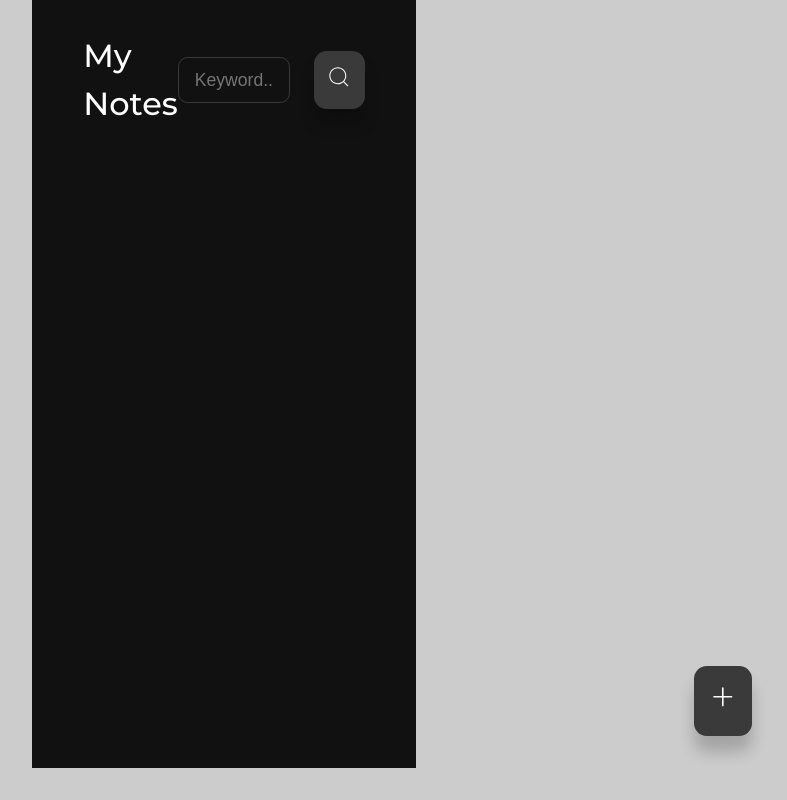
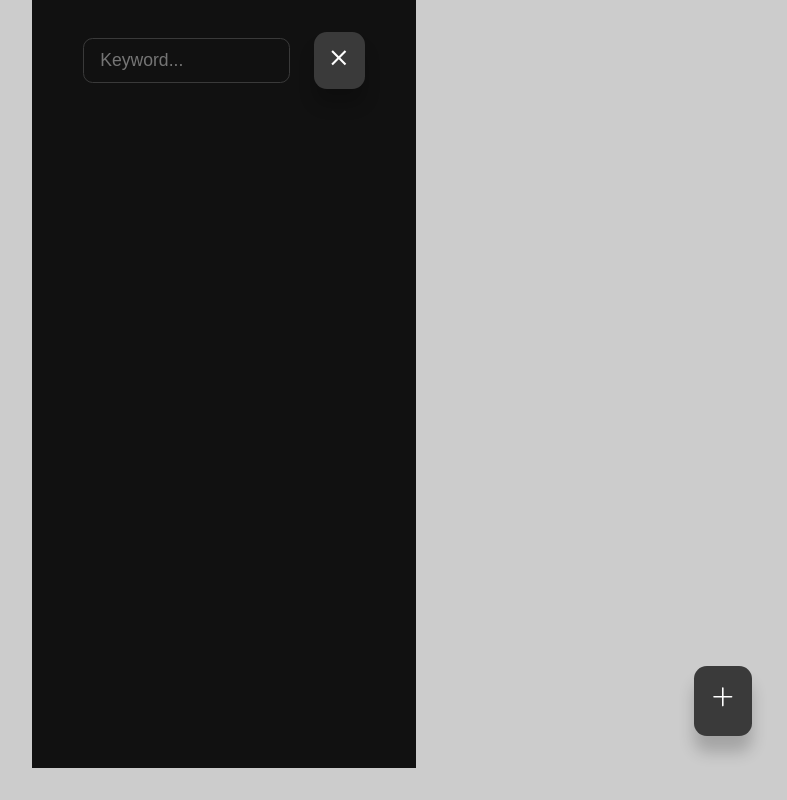
Before and after one commit to Rashijain2709/Thought_Hub_ReactJs, a React (Create React App) app: page / in a window 1280 px wide. Both pictures are taken after a click on the button 755 px from the left and 80 px from the top of the page. Shown: the whole page, without its empty margins (416-1203 px from the left). Built offline with nearby package versions, Linux system fonts and the light colour scheme.

Commit message:
In Notes.jsx file Search note functionality done

```diff
--- a/src/pages/EditNote.jsx
+++ b/src/pages/EditNote.jsx
@@ -4,9 +4,9 @@
 import { useState } from 'react'
 import useCreateDate from '../components/useCreateDate';
 
-const EditNote = ({notes, setNotes}) => {
+const EditNote = ({ notes, setNotes }) => {
 
-  const {id} = useParams();
+  const { id } = useParams();
   const note = notes.find((item) => item.id === id);
 
   const [title, setTitle] = useState(note.title);
@@ -37,10 +37,12 @@
   }
 
   const handleDelete = () => {
-    const newNotes = notes.filter(item => item.id != id);
+    if (window.confirm('Are you sure you want to delete?')) {
+      const newNotes = notes.filter(item => item.id !== id);
 
-    setNotes(newNotes);
-    navigate('/')
+      setNotes(newNotes);
+      navigate('/')
+    }
   }
 
 
--- a/src/pages/Notes.jsx
+++ b/src/pages/Notes.jsx
@@ -1,18 +1,34 @@
 import { CiSearch } from "react-icons/ci"
+import { MdClose } from "react-icons/md"
 import NoteItem from "../components/NoteItem"
 import { Link } from "react-router-dom"
 import { BsPlusLg } from "react-icons/bs"
-const Notes = ({notes}) => {
+import { useEffect, useState } from "react"
+const Notes = ({ notes }) => {
+
+    const [showSearch, setShowSearch] = useState(false);
+    const [text, setText] = useState('');
+    const [filteredNotes, setFilteredNotes] = useState(notes);
+    const handleSearch = () => {
+        setFilteredNotes(notes.filter(note => {
+            if (note.title.toLowerCase().includes(text.toLowerCase())) {
+                return note;
+            }
+        }))
+    }
+
+    useEffect(handleSearch, [text]);
+
     return (
         <section>
             <header className='notes__header'>
-                <h2>My Notes</h2>
-                <input type="text" autoFocus placeholder='Keyword...' />
-                <button className='btn'><CiSearch /></button>
+                {!showSearch && <h2>My Notes</h2>}
+                {showSearch && <input type="text" value={text} onChange={(e) => {setText(e.target.value); handleSearch();}} autoFocus placeholder='Keyword...' />}
+                <button className='btn' onClick={() => setShowSearch(prevState => !prevState)}> {showSearch ? <MdClose /> : <CiSearch />} </button>
             </header>
             <div className='notes__container'>
                 {
-                    notes.map(note =>
+                    filteredNotes.map(note =>
                         <NoteItem key={note.id} note={note} />
                     )
                 }
```
